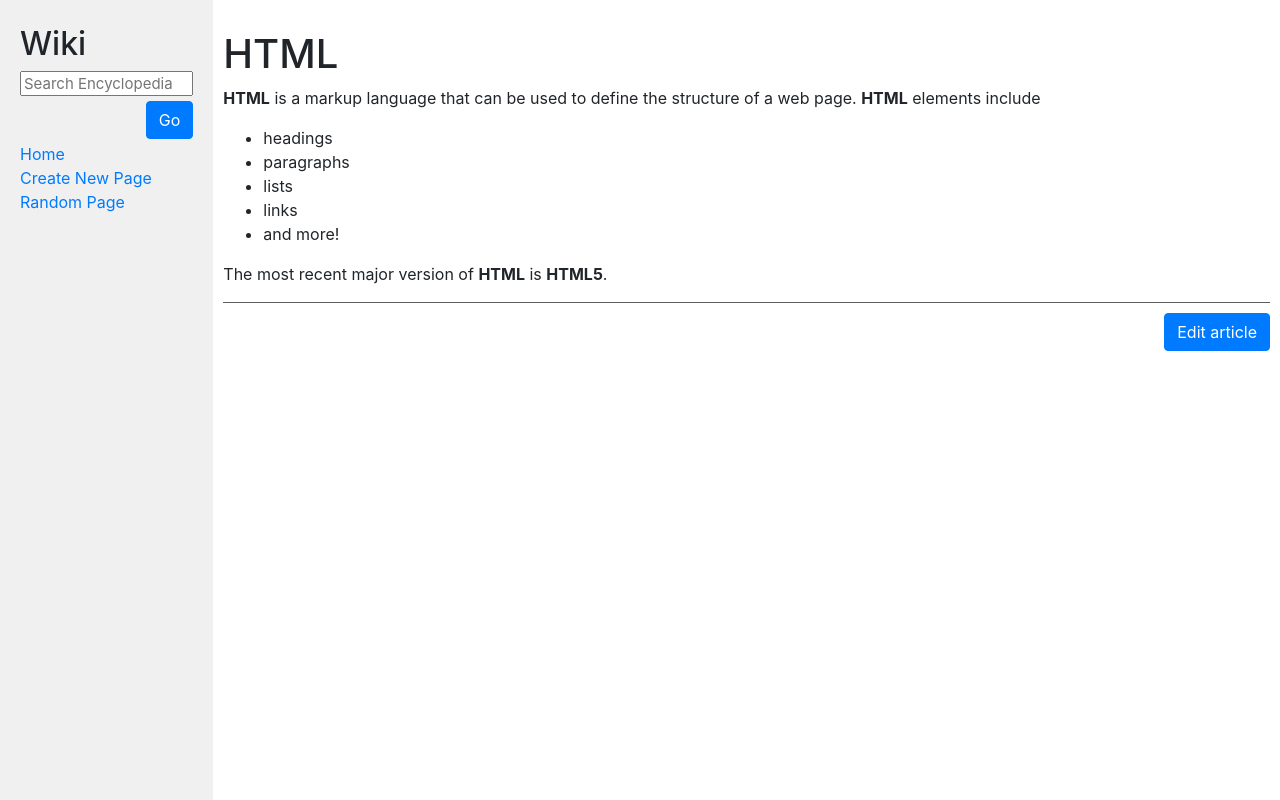
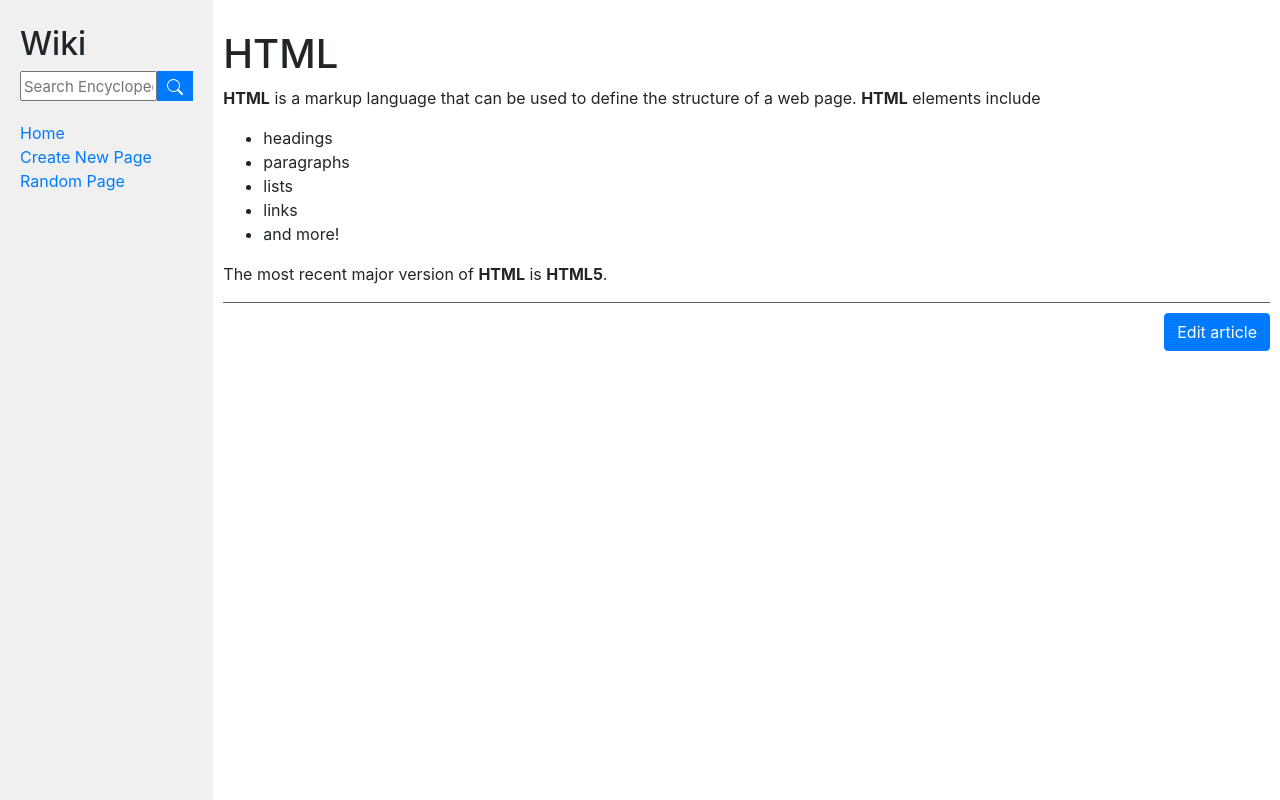
Before and after one commit to trueCoderAdre/Wiki, a Django app: page /rand/ in a window 1280 px wide. Run offline with Django 3.2, Linux system fonts and the light colour scheme; some libraries are stand-ins or nearby versions.

Commit message:
fixed bugs in search block

```diff
--- a/encyclopedia/static/encyclopedia/styles.css
+++ b/encyclopedia/static/encyclopedia/styles.css
@@ -21,10 +21,32 @@ textarea {
     padding: 10px;
 }
 
+.wrapper-search{
+    display: grid;
+    grid-template-columns: 1fr 36px;
+    grid-template-rows: 30px;
+    margin-bottom: 20px;
+    /* border: 1px solid rgb(0, 0, 0); */
+}
+
+.btn-submit{
+    grid-row: 1/2;
+    grid-column: 2/3;
+    background-color: rgb(0, 123, 255);
+}
+
 .search {
     width: 100%;
     font-size: 15px;
     line-height: 15px;
+    height: 30px;
+    outline: none;
+}
+
+.search:focus{
+    box-shadow: 0px 0px 2px 3px rgba(9, 143, 246, 0.2),
+                0px 0px 10px 6px rgba(9, 143, 246, 0.2);
+    border-color: rgb(0, 123, 255);
 }
 
 .sidebar {
@@ -35,18 +57,6 @@ textarea {
 
 .sidebar h2 {
     margin-top: 5px;
-}
-
-.btn-submit{
-    margin-top: 5px;
-    margin-bottom: 10px;
-    position: relative;
-    height: 31px;
-}
-
-.btn-submit > input{
-    position: absolute;
-    right: 0;
 }
 
 .nf{
@@ -99,3 +109,9 @@ form > .wrapper-form > .inpt > textarea{
     padding: 5px;
     margin-bottom: 15px;
 }
+
+@media (max-width: 767px){
+    .sidebar{
+        height: 300px;
+    }
+}
--- a/encyclopedia/templates/encyclopedia/layout.html
+++ b/encyclopedia/templates/encyclopedia/layout.html
@@ -19,11 +19,9 @@
                 <h2>Wiki</h2>
                 <form action="{% url 'encyclopedia:search' %}" method="get">
                     {% csrf_token %}
-                    <div class="inpt-search">
+                    <div class="wrapper-search">
                         <input class="search" type="text" name="q" placeholder="Search Encyclopedia">
-                    </div>
-                    <div class="btn-submit">
-                        <input type="submit" value="Go" class="btn btn-primary">
+                        <input class="btn-submit" type="image" src="{% static 'encyclopedia/img/search.svg' %}" alt="Search">
                     </div>
                 </form>
                 <div>
```
Also changed, not shown: encyclopedia/static/encyclopedia/img/search.svg (added).
